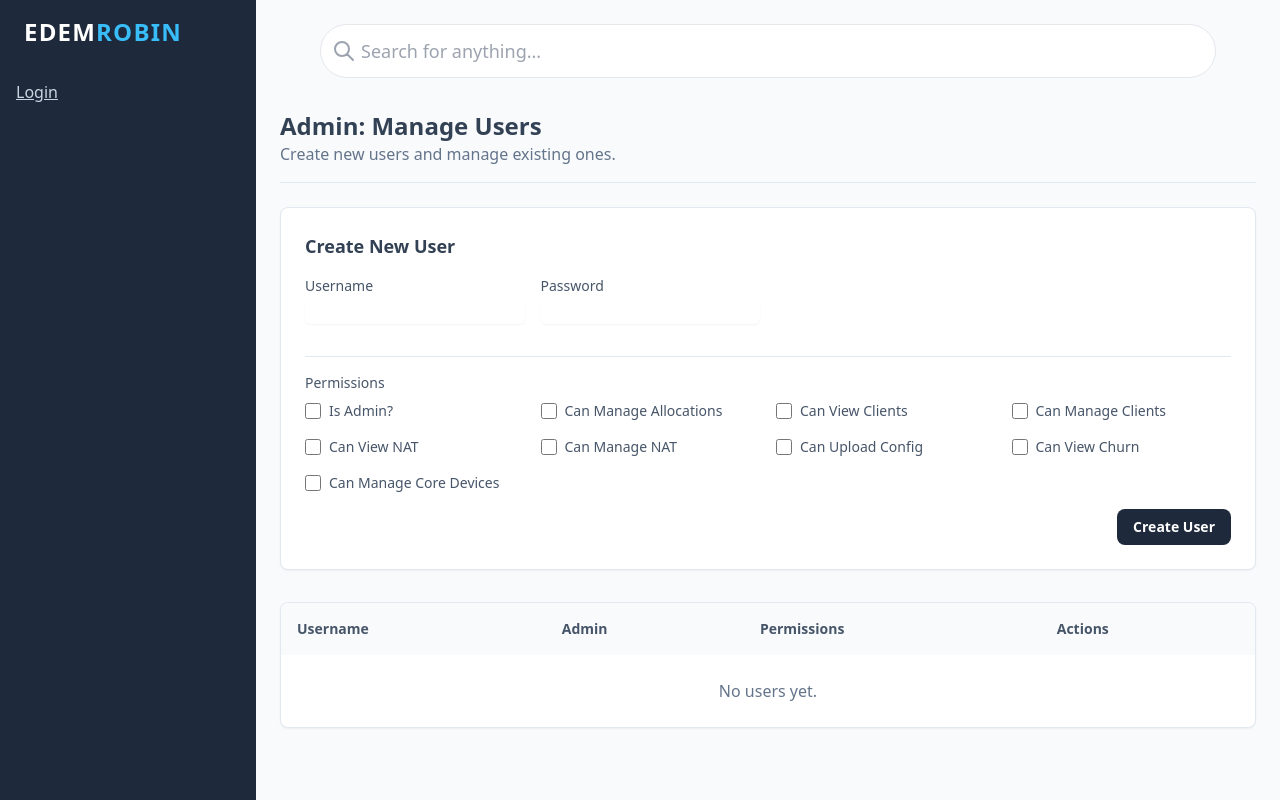
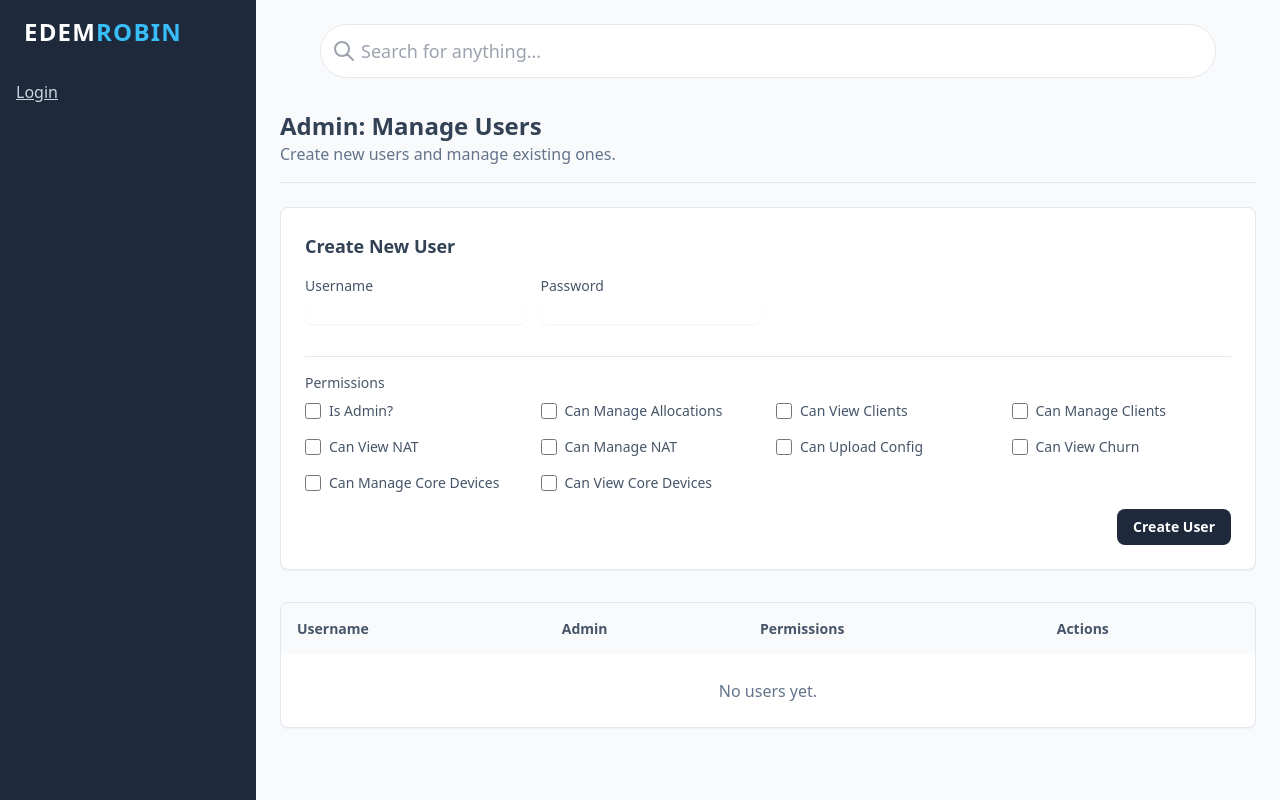
Before and after one commit to kojoedem/edemrobin, a FastAPI app: template templates/admin.html in a window 1280 px wide. Run offline with FastAPI, Linux system fonts and the light colour scheme; the template is opened without the code that fills it, so the values that code supplies are empty; parts of the project's set-up code (start-up, migrations or seed data) failed here and were passed over; some libraries are stand-ins or nearby versions.

Commit message:
Feat(permissions): Add view permission for core devices
This commit introduces a new, more granular permission, `can_view_core_devices`, to complement the existing `can_manage_core_devices` permission.

- A user with "manage" permission can view and add core devices.
- A user with only "view" permission can see the list of core devices but cannot add new ones.

Changes include:
- The `User` model and schemas have been updated with the new `can_view_core_devices` field.
- The user management UI now includes checkboxes and badges for the new permission.
- The backend logic has been updated to handle the new permission.
- A new `any_permission_required` decorator has been created to handle routes that require one of several permissions.
- The UI now conditionally renders the "add device" form based on the user's permissions.

```diff
--- a/app.py
+++ b/app.py
@@ -13,16 +13,13 @@ from PIL import Image, ImageDraw, ImageFont
 import crud, models, schemas
 from database import engine, Base, SessionLocal
 from ip_allocator import allocate_subnet
-from security import hash_password, verify_password, get_current_user, login_required, admin_required, permission_required
+from security import hash_password, verify_password, get_current_user, login_required, admin_required, permission_required, any_permission_required
 
 from routes_import import router as import_router
 from routes_allocate import router as allocate_router
 from routes_dashboard import router as dashboard_router
 from routes_vlan import router as vlan_router
 from utils import parse_config
-
-
-Base.metadata.create_all(bind=engine)
 
 app = FastAPI(title="IP DB")
 app.add_middleware(SessionMiddleware, secret_key="supersecretkey")
@@ -45,6 +42,9 @@ def get_db():
 
 @app.on_event("startup")
 def bootstrap_admin():
+    if os.path.exists("./ipdb.sqlite3"):
+        os.remove("./ipdb.sqlite3")
+    Base.metadata.create_all(bind=engine)
     app.state.startup_message = None
     db = SessionLocal()
     try:
@@ -209,6 +209,8 @@ def admin_create_user(
     can_upload_config: bool = Form(False),
     can_view_churn: bool = Form(False),
     can_manage_allocations: bool = Form(False),
+    can_manage_core_devices: bool = Form(False),
+    can_view_core_devices: bool = Form(False),
     db: Session = Depends(get_db)
 ):
     if crud.get_user_by_username(db, username):
@@ -225,6 +227,8 @@ def admin_create_user(
         can_upload_config=can_upload_config,
         can_view_churn=can_view_churn,
         can_manage_allocations=can_manage_allocations,
+        can_manage_core_devices=can_manage_core_devices,
+        can_view_core_devices=can_view_core_devices,
     )
     crud.create_user(db=db, user=user_data)
     return RedirectResponse("/admin/users", status_code=303)
@@ -307,6 +311,8 @@ def edit_user_action(
     can_upload_config: bool = Form(False),
     can_view_churn: bool = Form(False),
     can_manage_allocations: bool = Form(False),
+    can_manage_core_devices: bool = Form(False),
+    can_view_core_devices: bool = Form(False),
     allowed_blocks: List[int] = Form([]),
     db: Session = Depends(get_db),
 ):
@@ -322,6 +328,8 @@ def edit_user_action(
     user_to_edit.can_upload_config = can_upload_config
     user_to_edit.can_view_churn = can_view_churn
     user_to_edit.can_manage_allocations = can_manage_allocations
+    user_to_edit.can_manage_core_devices = can_manage_core_devices
+    user_to_edit.can_view_core_devices = can_view_core_devices
 
     # Update allowed blocks
     user_to_edit.allowed_blocks.clear()
@@ -869,7 +877,7 @@ def reactivate_allocation_action(
 
 # --- Device IP Management ---
 @app.get("/devices", response_class=HTMLResponse)
-@login_required
+@any_permission_required(["can_manage_core_devices", "can_view_core_devices"])
 def device_list_page(request: Request, db: Session = Depends(get_db)):
     user = get_current_user(request, db)
     # Per user feedback, this page is now just for adding core devices,
@@ -879,7 +887,7 @@ def device_list_page(request: Request, db: Session = Depends(get_db)):
     })
 
 @app.post("/devices/add")
-@permission_required("can_manage_allocations") # Re-using this permission
+@permission_required("can_manage_core_devices")
 def add_device_ip_action(
     request: Request,
     device_name: str = Form(...),
--- a/crud.py
+++ b/crud.py
@@ -28,6 +28,7 @@ def create_user(db: Session, user: UserCreate):
         can_view_churn=user.can_view_churn,
         can_manage_allocations=user.can_manage_allocations,
         can_manage_core_devices=user.can_manage_core_devices,
+        can_view_core_devices=user.can_view_core_devices,
     )
     db.add(db_user)
     db.commit()
--- a/models.py
+++ b/models.py
@@ -31,6 +31,7 @@ class User(Base):
     can_view_churn = Column(Boolean, default=False, nullable=False, server_default="false")
     can_manage_allocations = Column(Boolean, default=False, nullable=False, server_default="false")
     can_manage_core_devices = Column(Boolean, default=False, nullable=False, server_default="false")
+    can_view_core_devices = Column(Boolean, default=False, nullable=False, server_default="false")
 
     allowed_blocks = relationship(
         "IPBlock",
--- a/schemas.py
+++ b/schemas.py
@@ -38,6 +38,7 @@ class UserCreate(UserBase):
     can_view_churn: bool = False
     can_manage_allocations: bool = False
     can_manage_core_devices: bool = False
+    can_view_core_devices: bool = False
 
 class User(UserBase):
     id: int
@@ -50,6 +51,7 @@ class User(UserBase):
     can_view_churn: bool
     can_manage_allocations: bool
     can_manage_core_devices: bool
+    can_view_core_devices: bool
     model_config = ConfigDict(from_attributes=True)
 
 class Subnet(BaseModel):
--- a/templates/admin.html
+++ b/templates/admin.html
@@ -57,6 +57,10 @@
                 <input type="checkbox" name="can_manage_core_devices" value="true" class="h-4 w-4 rounded border-slate-300 text-sky-600 focus:ring-sky-500">
                 <label class="text-sm font-medium text-slate-600">Can Manage Core Devices</label>
             </div>
+            <div class="flex items-center gap-2">
+                <input type="checkbox" name="can_view_core_devices" value="true" class="h-4 w-4 rounded border-slate-300 text-sky-600 focus:ring-sky-500">
+                <label class="text-sm font-medium text-slate-600">Can View Core Devices</label>
+            </div>
         </div>
       </div>
       <div class="md:col-span-2 lg:col-span-4 flex justify-end">
@@ -93,6 +97,7 @@
                     {% if u.can_upload_config %}<span class="bg-gray-100 text-gray-700 text-xs font-medium px-2 py-1 rounded-full">Upload Config</span>{% endif %}
                     {% if u.can_view_churn %}<span class="bg-gray-100 text-gray-700 text-xs font-medium px-2 py-1 rounded-full">View Churn</span>{% endif %}
                     {% if u.can_manage_core_devices %}<span class="bg-gray-100 text-gray-700 text-xs font-medium px-2 py-1 rounded-full">Manage Core Devices</span>{% endif %}
+                    {% if u.can_view_core_devices %}<span class="bg-gray-100 text-gray-700 text-xs font-medium px-2 py-1 rounded-full">View Core Devices</span>{% endif %}
                 {% endif %}
             </div>
         </td>
--- a/templates/devices.html
+++ b/templates/devices.html
@@ -10,6 +10,7 @@
 </div>
 
 <div class="mb-8">
+    {% if user.is_admin or user.can_manage_core_devices %}
     <div class="bg-white rounded-lg shadow-sm border border-slate-200 p-6">
         {% if error %}
         <div class="bg-red-100 border border-red-400 text-red-700 px-4 py-3 rounded-lg relative mb-4" role="alert">
@@ -17,6 +18,7 @@
             <span class="block sm:inline">{{ error }}</span>
         </div>
         {% endif %}
+        <h2 class="text-xl font-semibold text-slate-600 mb-4">Add New Core Device</h2>
         <form method="post" action="/devices/add" class="grid grid-cols-1 md:grid-cols-2 lg:grid-cols-4 gap-4">
             <div class="lg:col-span-2">
                 <label for="block_id" class="text-sm font-medium text-slate-600 block mb-1">Parent Block</label>
@@ -61,6 +63,7 @@
             </div>
         </form>
     </div>
+    {% endif %}
 </div>
 
 <h2 class="text-xl font-semibold text-slate-600 mb-4">Existing Core Devices</h2>
--- a/templates/edit_user.html
+++ b/templates/edit_user.html
@@ -47,6 +47,10 @@
           <input type="checkbox" id="can_manage_core_devices" name="can_manage_core_devices" value="true" {% if user_to_edit.can_manage_core_devices %}checked{% endif %} class="h-4 w-4">
           <label for="can_manage_core_devices" class="text-sm font-medium">Can Manage Core Devices</label>
         </div>
+        <div class="flex items-center gap-2">
+          <input type="checkbox" id="can_view_core_devices" name="can_view_core_devices" value="true" {% if user_to_edit.can_view_core_devices %}checked{% endif %} class="h-4 w-4">
+          <label for="can_view_core_devices" class="text-sm font-medium">Can View Core Devices</label>
+        </div>
       </div>
     </div>
 
--- a/templates/layout.html
+++ b/templates/layout.html
@@ -48,8 +48,8 @@
               <li><a href="/admin/clients" class="flex items-center gap-3 px-3 py-2 rounded-md hover:bg-slate-700 hover:text-white">🏢 Manage Clients</a></li>
               {% endif %}
 
-              {% if user.is_admin or user.can_manage_core_devices %}
-              <li><a href="/devices" class="flex items-center gap-3 px-3 py-2 rounded-md hover:bg-slate-700 hover:text-white">💻 Add Core Device</a></li>
+              {% if user.is_admin or user.can_manage_core_devices or user.can_view_core_devices %}
+              <li><a href="/devices" class="flex items-center gap-3 px-3 py-2 rounded-md hover:bg-slate-700 hover:text-white">💻 Core Devices</a></li>
               {% endif %}
 
               {% if user.can_manage_nat or user.is_admin %}
```
Also changed, not shown: security.py (+26 -0 lines).
